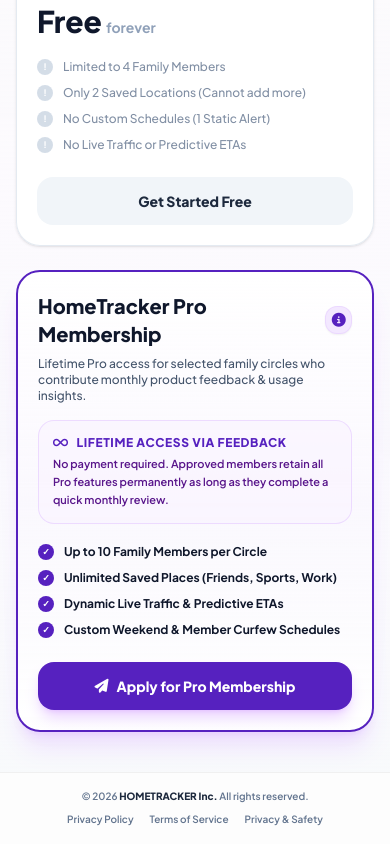
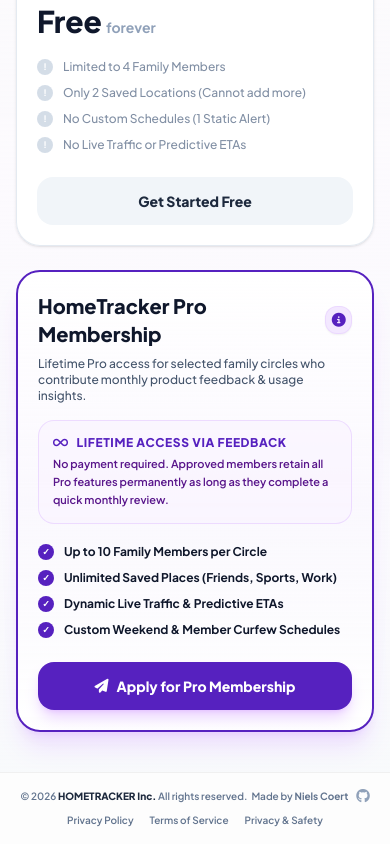
Before and after one commit to The-BitWalker/hometracker, a Next.js app: page / in a window 390 px wide. Shown: the part 1198-2042 px from the top of the page. Built offline with nearby package versions, Linux system fonts and the light colour scheme; no server answers.

Commit message:
edited footer

```diff
--- a/src/app/auth/page.js
+++ b/src/app/auth/page.js
@@ -375,7 +375,14 @@ export default function AuthPage() {
 
       {/* Footer */}
       <footer className="w-full max-w-7xl mx-auto px-4 sm:px-6 py-2 sm:py-4 flex flex-col sm:flex-row items-center justify-between gap-2 sm:gap-4 text-[10px] sm:text-xs font-semibold text-slate-500 border-t border-[#e8e8e8]/60 z-20 shrink-0">
-        <div>© 2026 <span className="font-extrabold text-slate-800">HOMETRACKER Inc.</span> All rights reserved.</div>
+        <div className="flex items-center flex-wrap gap-1">
+          <span>© 2026 <span className="font-extrabold text-slate-800">HOMETRACKER Inc.</span> All rights reserved.</span>
+          <span className="hidden sm:inline mx-1">|</span>
+          <span>Made by <a href="https://nielscoert.vercel.app" target="_blank" rel="noopener noreferrer" className="hover:text-[#5621bf] transition-colors font-bold">Niels Coert</a></span>
+          <a href="https://github.com/the-bitwalker" target="_blank" rel="noopener noreferrer" className="ml-1 text-slate-400 hover:text-[#5621bf] transition-colors" title="GitHub">
+            <i className="fa-brands fa-github text-sm"></i>
+          </a>
+        </div>
         <div className="flex flex-wrap items-center gap-4 sm:gap-6">
           <button type="button" onClick={() => window.dispatchEvent(new CustomEvent('open-info-modal', {detail: 'privacy'}))} className="hover:text-[#5621bf] transition-colors cursor-pointer">Privacy Policy</button>
           <button type="button" onClick={() => window.dispatchEvent(new CustomEvent('open-info-modal', {detail: 'terms'}))} className="hover:text-[#5621bf] transition-colors cursor-pointer">Terms of Service</button>
--- a/src/app/page.js
+++ b/src/app/page.js
@@ -801,7 +801,14 @@ export default function HomePage() {
 
       {/* Footer */}
       <footer className="w-full max-w-7xl mx-auto px-4 sm:px-6 py-4 flex flex-col sm:flex-row items-center justify-between gap-2 sm:gap-4 text-[10px] sm:text-xs font-semibold text-slate-500 border-t border-[#e8e8e8]/60 z-20 shrink-0">
-        <div>© 2026 <span className="font-extrabold text-slate-800">HOMETRACKER Inc.</span> All rights reserved.</div>
+        <div className="flex items-center flex-wrap gap-1">
+          <span>© 2026 <span className="font-extrabold text-slate-800">HOMETRACKER Inc.</span> All rights reserved.</span>
+          <span className="hidden sm:inline mx-1">|</span>
+          <span>Made by <a href="https://nielscoert.vercel.app" target="_blank" rel="noopener noreferrer" className="hover:text-[#5621bf] transition-colors font-bold">Niels Coert</a></span>
+          <a href="https://github.com/the-bitwalker" target="_blank" rel="noopener noreferrer" className="ml-1 text-slate-400 hover:text-[#5621bf] transition-colors" title="GitHub">
+            <i className="fa-brands fa-github text-sm"></i>
+          </a>
+        </div>
         <div className="flex flex-wrap items-center gap-4 sm:gap-6">
           <button type="button" onClick={() => window.dispatchEvent(new CustomEvent('open-info-modal', {detail: 'privacy'}))} className="hover:text-[#5621bf] transition-colors cursor-pointer">Privacy Policy</button>
           <button type="button" onClick={() => window.dispatchEvent(new CustomEvent('open-info-modal', {detail: 'terms'}))} className="hover:text-[#5621bf] transition-colors cursor-pointer">Terms of Service</button>
```
